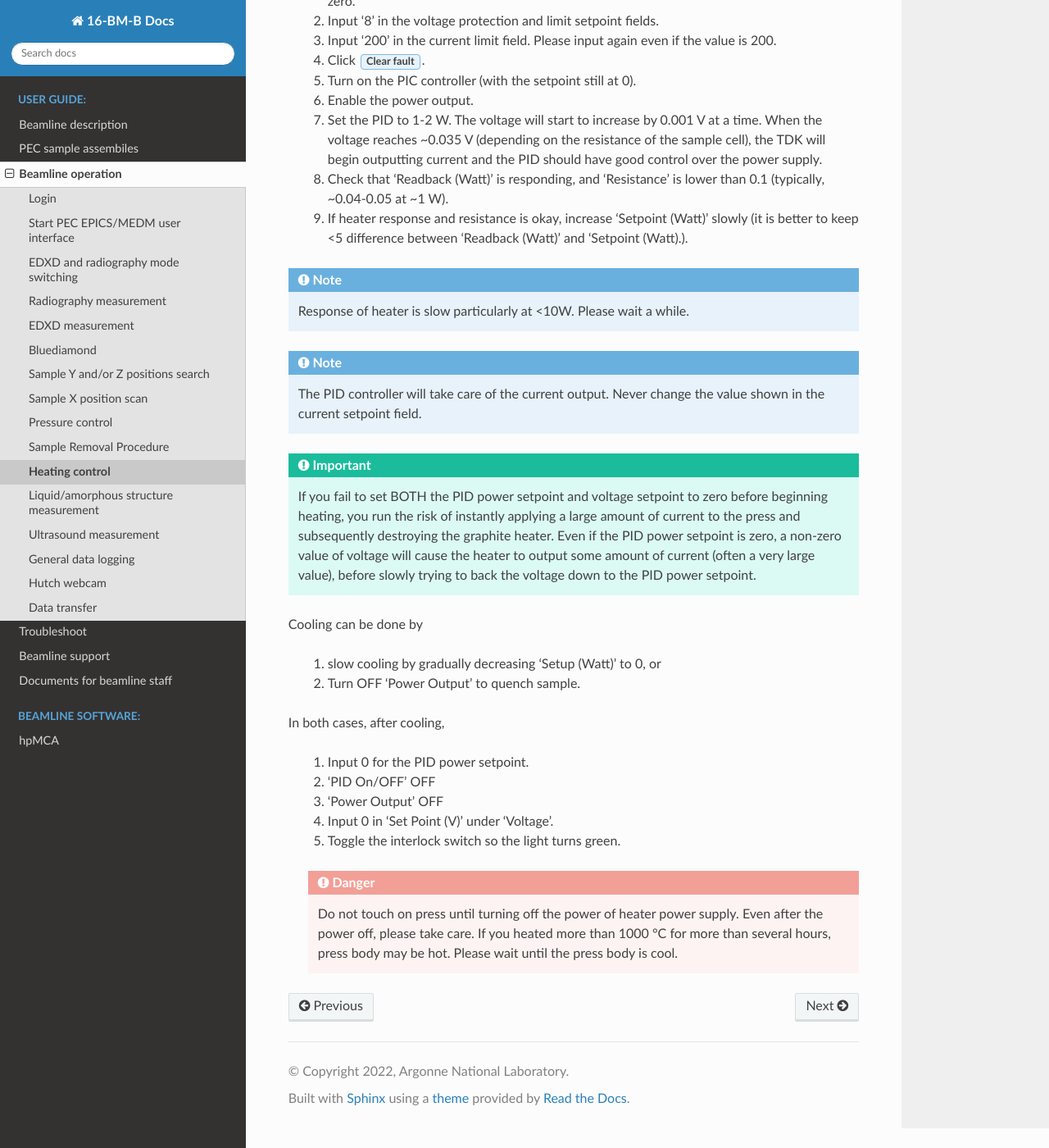
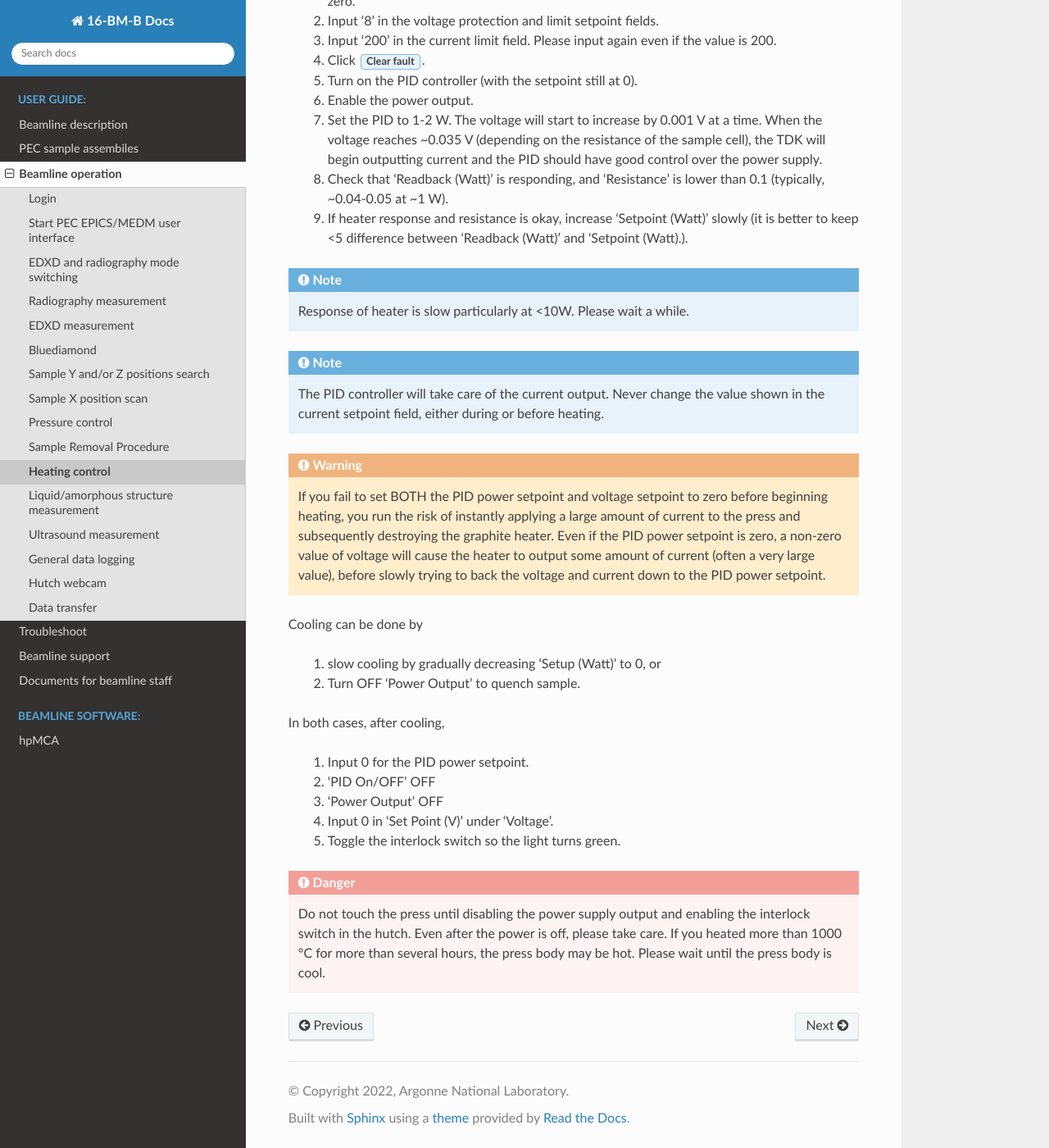
Before and after one commit to taeastmo/16BMB_manual, a Sphinx documentation site: the page built from docs/source/operations/item_011_heating.rst, in a window 1280 px wide and 1400 px high, scrolled down 2510 px. Shown: the whole window at 82% size. Built offline with Sphinx 7.4.7 and the Read the Docs theme 3.1.0, drawn with Linux system fonts in a browser that asks for light colours.

Commit message:
Update item_011_heating.rst

```diff
--- a/docs/source/operations/item_011_heating.rst
+++ b/docs/source/operations/item_011_heating.rst
@@ -44,7 +44,7 @@
    2. Input '8' in the voltage protection and limit setpoint fields.
    3. Input '200' in the current limit field. Please input again even if the value is 200.
    4.	Click :guilabel:`Clear fault`.
-   5. Turn on the PIC controller (with the setpoint still at 0).
+   5. Turn on the PID controller (with the setpoint still at 0).
    6. Enable the power output.
    7. Set the PID to 1-2 W. The voltage will start to increase by 0.001 V at a time. When the voltage reaches ~0.035 V (depending on the resistance of the sample cell), the TDK will begin outputting current and the PID should have good control over the power supply.
    8. Check that 'Readback (Watt)' is responding, and 'Resistance' is lower than 0.1 (typically, ~0.04-0.05 at ~1 W).
@@ -53,10 +53,10 @@
 .. Note:: Response of heater is slow particularly at <10W. Please wait a while.
 
 
-.. Note:: The PID controller will take care of the current output. Never change the value shown in the current setpoint field.
+.. Note:: The PID controller will take care of the current output. Never change the value shown in the current setpoint field, either during or before heating.
 
 
-.. Important:: If you fail to set BOTH the PID power setpoint and voltage setpoint to zero before beginning heating, you run the risk of instantly applying a large amount of current to the press and subsequently destroying the graphite heater. Even if the PID power setpoint is zero, a non-zero value of voltage will cause the heater to output some amount of current (often a very large value), before slowly trying to back the voltage down to the PID power setpoint.
+.. Warning:: If you fail to set BOTH the PID power setpoint and voltage setpoint to zero before beginning heating, you run the risk of instantly applying a large amount of current to the press and subsequently destroying the graphite heater. Even if the PID power setpoint is zero, a non-zero value of voltage will cause the heater to output some amount of current (often a very large value), before slowly trying to back the voltage and current down to the PID power setpoint.
 
 
 Cooling can be done by
@@ -72,7 +72,4 @@
    #. Input 0 in 'Set Point (V)' under 'Voltage'.
    #. Toggle the interlock switch so the light turns green.
 
-   .. danger:: Do not touch on press until turning off the power of heater power supply.
-      Even after the power off, please take care.
-      If you heated more than 1000 °C for more than several hours, press body may be hot.
-      Please wait until the press body is cool.
+.. danger:: Do not touch the press until disabling the power supply output and enabling the interlock switch in the hutch. Even after the power is off, please take care. If you heated more than 1000 °C for more than several hours, the press body may be hot. Please wait until the press body is cool.
```
